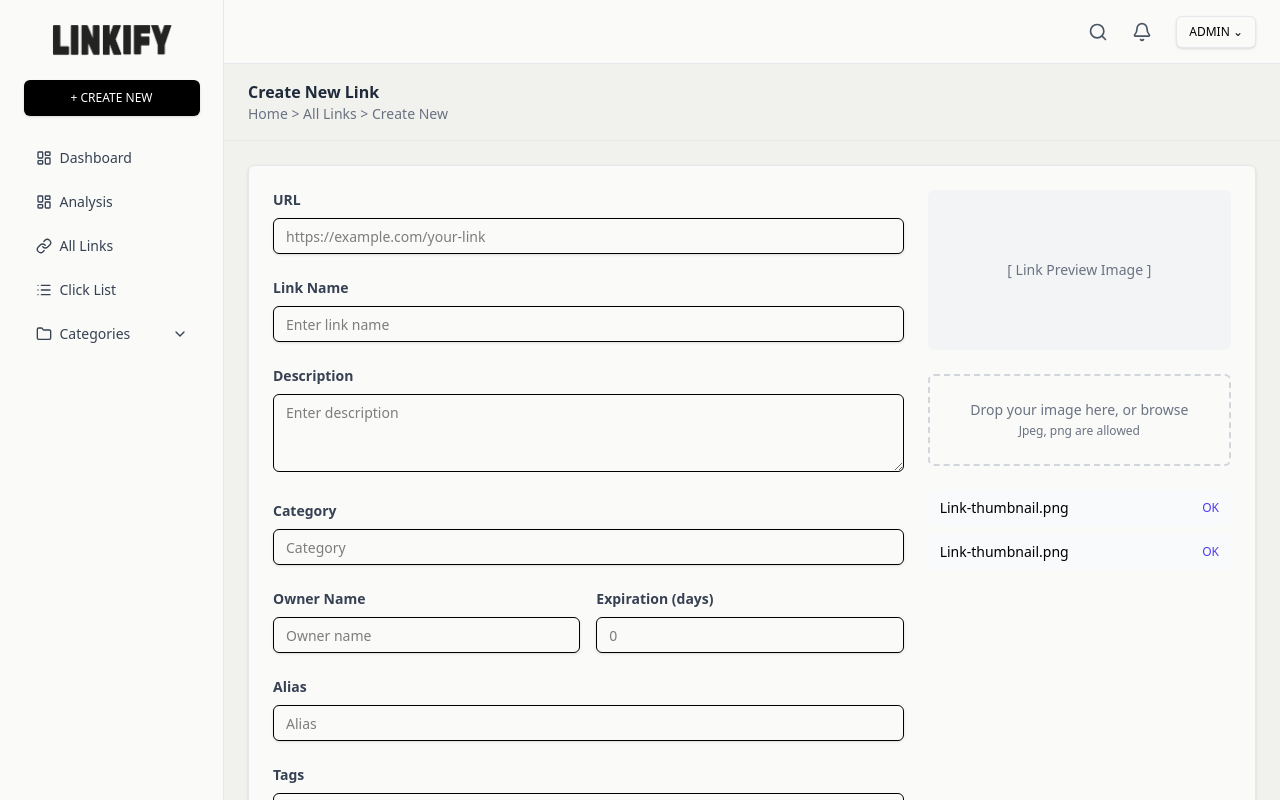
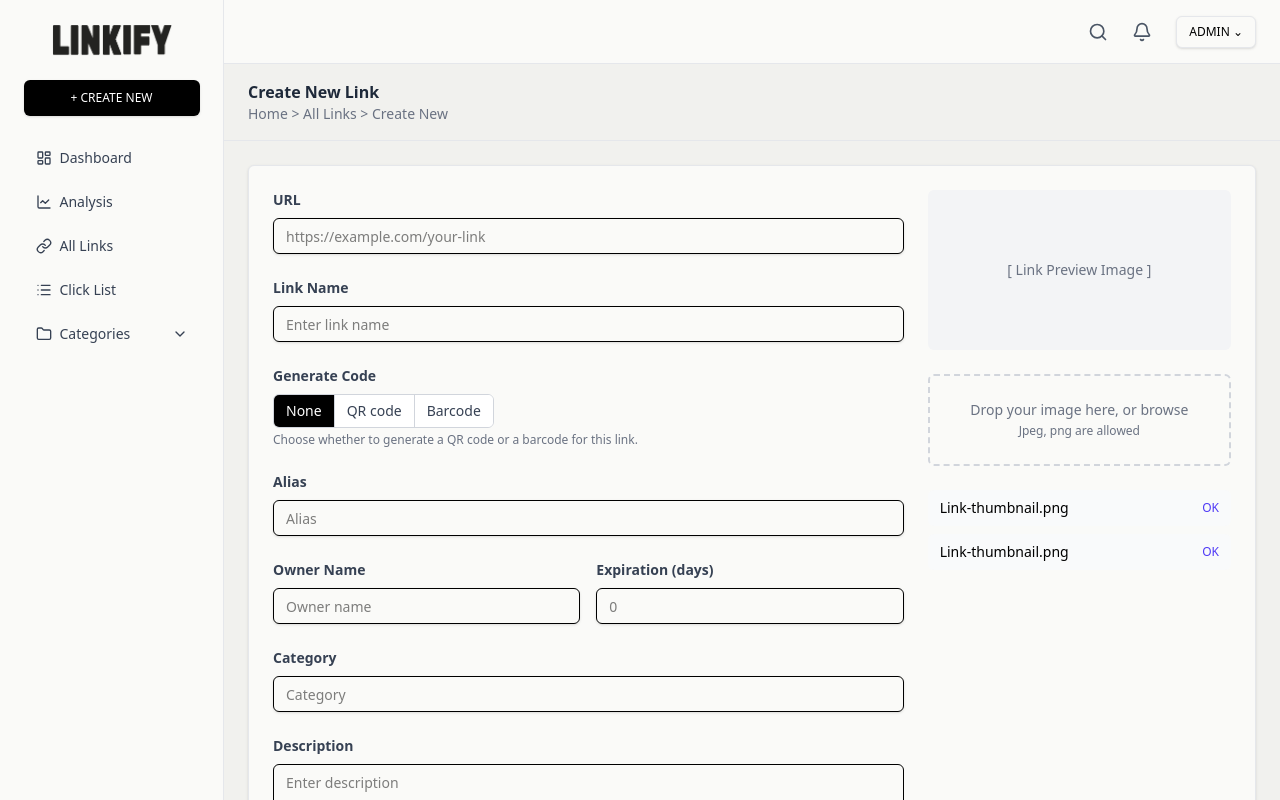
Before and after one commit to lydia-gao/Linkify-UI, a Next.js app: page /new in a window 1280 px wide. Shown: the top 800 px of the page. Built offline with nearby package versions, Linux system fonts and the light colour scheme; no server answers.

Commit message:
feat: update Analysis and Dashboard pages with improved comments and layout; add registration and login links; enhance NewLink page with code generation options

```diff
--- a/src/app/analysis/page.tsx
+++ b/src/app/analysis/page.tsx
@@ -22,7 +22,7 @@ export default function AnalysisPage() {
       </section>
 
       <main className="p-6 space-y-6 bg-[#f1f1ee]">
-        {/* Row: Graph + Best Links (moved from Dashboard) */}
+        {/* Row: Graph + Best Links */}
         <div className="grid grid-cols-1 lg:grid-cols-3 gap-6">
           <Card className="lg:col-span-2 bg-[#fafaf8] border border-gray-200">
             <CardHeader className="pb-2">
@@ -80,7 +80,9 @@ export default function AnalysisPage() {
                       <span>{b.name}</span>
                       <span className="font-bold">{b.amount}</span>
                     </div>
-                    <p className="text-xs text-gray-400">last click: {b.last}</p>
+                    <p className="text-xs text-gray-400">
+                      last click: {b.last}
+                    </p>
                   </li>
                 ))}
               </ul>
--- a/src/app/dashboard/page.tsx
+++ b/src/app/dashboard/page.tsx
@@ -73,17 +73,17 @@ export default function DashboardPage() {
           ))}
         </div>
 
-        {/* Row 2: Recommendations (placeholders) */}
+        {/* Row 2: AI Recommendations reserved */}
         <div className="grid grid-cols-1 lg:grid-cols-3 gap-6">
           <Card className="lg:col-span-2 bg-[#fafaf8] border border-gray-200">
             <CardHeader className="pb-2">
               <CardTitle className="font-bold text-gray-800">
-                Recommendations
+                AI Recommendation Area
               </CardTitle>
             </CardHeader>
             <CardContent>
               <div className="h-72 flex items-center justify-center text-gray-400 text-sm">
-                [Personalized recommendations placeholder]
+                Reserved for future AI-driven activity insights and charts.
               </div>
             </CardContent>
           </Card>
@@ -91,15 +91,13 @@ export default function DashboardPage() {
           <Card className="bg-[#fafaf8] border border-gray-200">
             <CardHeader className="pb-2">
               <CardTitle className="text-sm font-bold text-gray-800">
-                Suggestions
+                AI Best Links Suggestions
               </CardTitle>
             </CardHeader>
             <CardContent>
-              <ul className="text-sm mt-2 space-y-3 text-gray-700">
-                <li>• Optimize top-performing links with custom aliases</li>
-                <li>• Add UTM parameters to improve attribution</li>
-                <li>• Try QR codes for offline campaigns</li>
-              </ul>
+              <div className="text-sm text-gray-500">
+                Reserved for personalized link recommendations powered by AI.
+              </div>
             </CardContent>
           </Card>
         </div>
--- a/src/app/login/page.tsx
+++ b/src/app/login/page.tsx
@@ -3,6 +3,7 @@
 import { useEffect, useState } from "react";
 import Image from "next/image";
 import { useRouter } from "next/navigation";
+import Link from "next/link";
 import { useAppDispatch, useAppSelector } from "@/store/hooks";
 import { loginUser } from "@/store/slices/authSlice";
 
@@ -101,6 +102,14 @@ export default function LoginPage() {
             <span className="font-medium">Google</span>
           </button>
 
+          {/* Switch to Register */}
+          <p className="text-sm text-gray-600">
+            Don't have an account?{" "}
+            <Link href="/register" className="text-blue-600 underline">
+              Sign up
+            </Link>
+          </p>
+
           {/* Terms */}
           <p className="text-xs text-gray-500">
             By clicking &#39;Log In&#39; you agree to our website LinkifyClub{" "}
--- a/src/app/new/page.tsx
+++ b/src/app/new/page.tsx
@@ -8,6 +8,9 @@ import { useState } from "react";
 
 export default function NewLinkPage() {
   const [preview, setPreview] = useState<string | null>(null);
+  const [codeType, setCodeType] = useState<"none" | "qrcode" | "barcode">(
+    "none"
+  );
 
   return (
     <Layout>
@@ -26,6 +29,7 @@ export default function NewLinkPage() {
           <CardContent className="p-6 grid grid-cols-1 lg:grid-cols-3 gap-6 relative">
             {/* Left form */}
             <div className="lg:col-span-2 space-y-6 text-sm">
+              {/* URL */}
               <div>
                 <label className="block font-bold text-gray-700">URL</label>
                 <Input
@@ -34,6 +38,7 @@ export default function NewLinkPage() {
                   className="mt-2"
                 />
               </div>
+              {/* Name */}
               <div>
                 <label className="block font-bold text-gray-700">
                   Link Name
@@ -44,22 +49,48 @@ export default function NewLinkPage() {
                   className="mt-2"
                 />
               </div>
+              {/* Generate code */}
               <div>
-                <label className="block font-bold text-gray-700">
-                  Description
+                <label className="block font-bold text-gray-700 mb-2">
+                  Generate Code
                 </label>
-                <textarea
-                  rows={3}
-                  placeholder="Enter description"
-                  className="w-full rounded-md border px-3 py-2 text-sm focus-visible:outline-none focus-visible:ring-1 focus-visible:ring-ring mt-2"
-                />
+                <div className="inline-flex rounded-md border border-gray-300 overflow-hidden bg-white">
+                  {[
+                    { key: "none", label: "None" },
+                    { key: "qrcode", label: "QR code" },
+                    { key: "barcode", label: "Barcode" },
+                  ].map((opt, idx) => {
+                    const active = codeType === (opt.key as typeof codeType);
+                    return (
+                      <button
+                        key={opt.key}
+                        type="button"
+                        onClick={() => setCodeType(opt.key as typeof codeType)}
+                        className={
+                          "px-3 py-1.5 text-sm focus:outline-none transition " +
+                          (active
+                            ? "bg-black text-white"
+                            : "bg-white text-gray-700 hover:bg-gray-100") +
+                          (idx !== 2 ? " border-r border-gray-300" : "")
+                        }
+                        aria-pressed={active}
+                      >
+                        {opt.label}
+                      </button>
+                    );
+                  })}
+                </div>
+                <p className="text-xs text-gray-500 mt-1">
+                  Choose whether to generate a QR code or a barcode for this
+                  link.
+                </p>
               </div>
+              {/* Alias */}
               <div>
-                <label className="block font-bold text-gray-700">
-                  Category
-                </label>
-                <Input type="text" placeholder="Category" className="mt-2" />
+                <label className="block font-bold text-gray-700">Alias</label>
+                <Input type="text" placeholder="Alias" className="mt-2" />
               </div>
+              {/* Owner / Expiration */}
               <div className="grid grid-cols-1 sm:grid-cols-2 gap-4">
                 <div>
                   <label className="block font-bold text-gray-700">
@@ -78,10 +109,25 @@ export default function NewLinkPage() {
                   <Input type="number" placeholder="0" className="mt-2" />
                 </div>
               </div>
+              {/* Category */}
               <div>
-                <label className="block font-bold text-gray-700">Alias</label>
-                <Input type="text" placeholder="Alias" className="mt-2" />
+                <label className="block font-bold text-gray-700">
+                  Category
+                </label>
+                <Input type="text" placeholder="Category" className="mt-2" />
               </div>
+              {/* Description */}
+              <div>
+                <label className="block font-bold text-gray-700">
+                  Description
+                </label>
+                <textarea
+                  rows={3}
+                  placeholder="Enter description"
+                  className="w-full rounded-md border px-3 py-2 text-sm focus-visible:outline-none focus-visible:ring-1 focus-visible:ring-ring mt-2"
+                />
+              </div>
+              {/* Tags */}
               <div>
                 <label className="block font-bold text-gray-700">Tags</label>
                 <div className="mt-2 w-full border rounded-md px-3 py-2 flex flex-wrap gap-2">
@@ -111,6 +157,7 @@ export default function NewLinkPage() {
                   <span className="text-gray-500">[ Link Preview Image ]</span>
                 )}
               </div>
+
               <label className="border-2 border-dashed border-gray-300 rounded-md p-6 text-center text-gray-500 cursor-pointer block">
                 <input
                   type="file"
@@ -141,6 +188,20 @@ export default function NewLinkPage() {
                   </span>
                 </div>
               </div>
+              {/* Code preview area: QR/Barcode, controlled by segmented toggle */}
+              {codeType !== "none" && (
+                <div className="w-full h-40 bg-white border border-dashed border-gray-300 rounded-md flex items-center justify-center">
+                  <div className="text-center">
+                    <div className="text-gray-800 font-semibold mb-1">
+                      {codeType === "qrcode" ? "QR Code" : "Barcode"} Preview
+                    </div>
+                    <div className="text-xs text-gray-500">
+                      Placeholder for generated {codeType}. This will update
+                      after creation.
+                    </div>
+                  </div>
+                </div>
+              )}
             </div>
 
             {/* Actions bottom */}
--- /dev/null
+++ b/src/app/page.tsx
@@ -0,0 +1,5 @@
+import { redirect } from "next/navigation";
+
+export default function Home() {
+  redirect("/login");
+}
--- a/src/app/register/page.tsx
+++ b/src/app/register/page.tsx
@@ -3,6 +3,7 @@
 import { useState } from "react";
 import Image from "next/image";
 import { useRouter } from "next/navigation";
+import Link from "next/link";
 import { useAppDispatch, useAppSelector } from "@/store/hooks";
 import { registerUser } from "@/store/slices/authSlice";
 
@@ -66,6 +67,13 @@ export default function RegisterPage() {
           <div className="flex items-center gap-2">
             <div className="h-px flex-1 bg-gray-300"></div>
             <span className="text-sm text-gray-500">OR</span>
+            {/* Switch to Login */}
+            <p className="text-sm text-gray-600">
+              Already have an account?{" "}
+              <Link href="/login" className="text-blue-600 underline">
+                Log in
+              </Link>
+            </p>
             <div className="h-px flex-1 bg-gray-300"></div>
           </div>
 
--- a/src/components/Sidebar.tsx
+++ b/src/components/Sidebar.tsx
@@ -6,6 +6,7 @@ import {
   List,
   Folder,
   ChevronDown,
+  LineChart,
 } from "lucide-react";
 import Image from "next/image";
 import NextLink from "next/link";
@@ -55,7 +56,7 @@ export default function Sidebar() {
           "Dashboard",
           <LayoutDashboard className="w-4 h-4" />
         )}
-        {navItem("/analysis", "Analysis", <LayoutDashboard className="w-4 h-4" />)}
+        {navItem("/analysis", "Analysis", <LineChart className="w-4 h-4" />)}
         {navItem("/links", "All Links", <LinkIcon className="w-4 h-4" />)}
         {navItem("/test", "Click List", <List className="w-4 h-4" />)}
 
```
Also changed, not shown: 1 other file (tests, documents, lock files or other folders).
